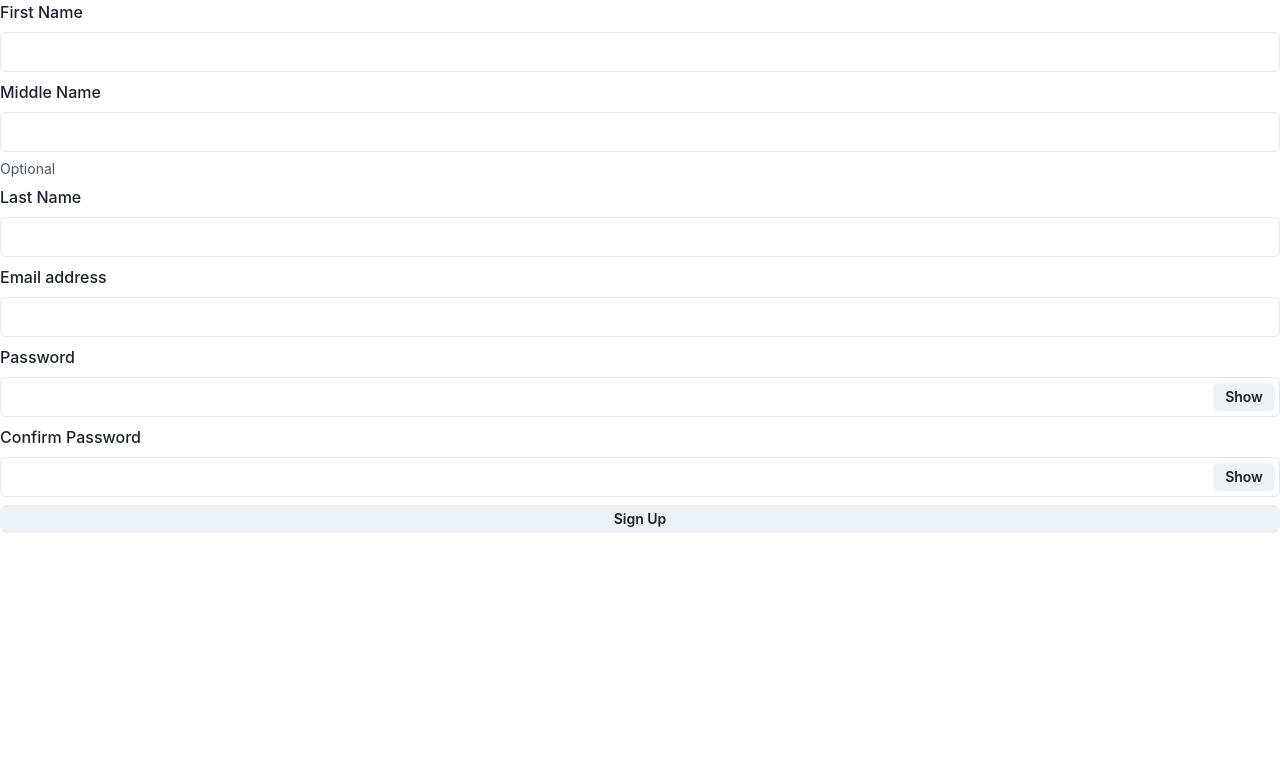
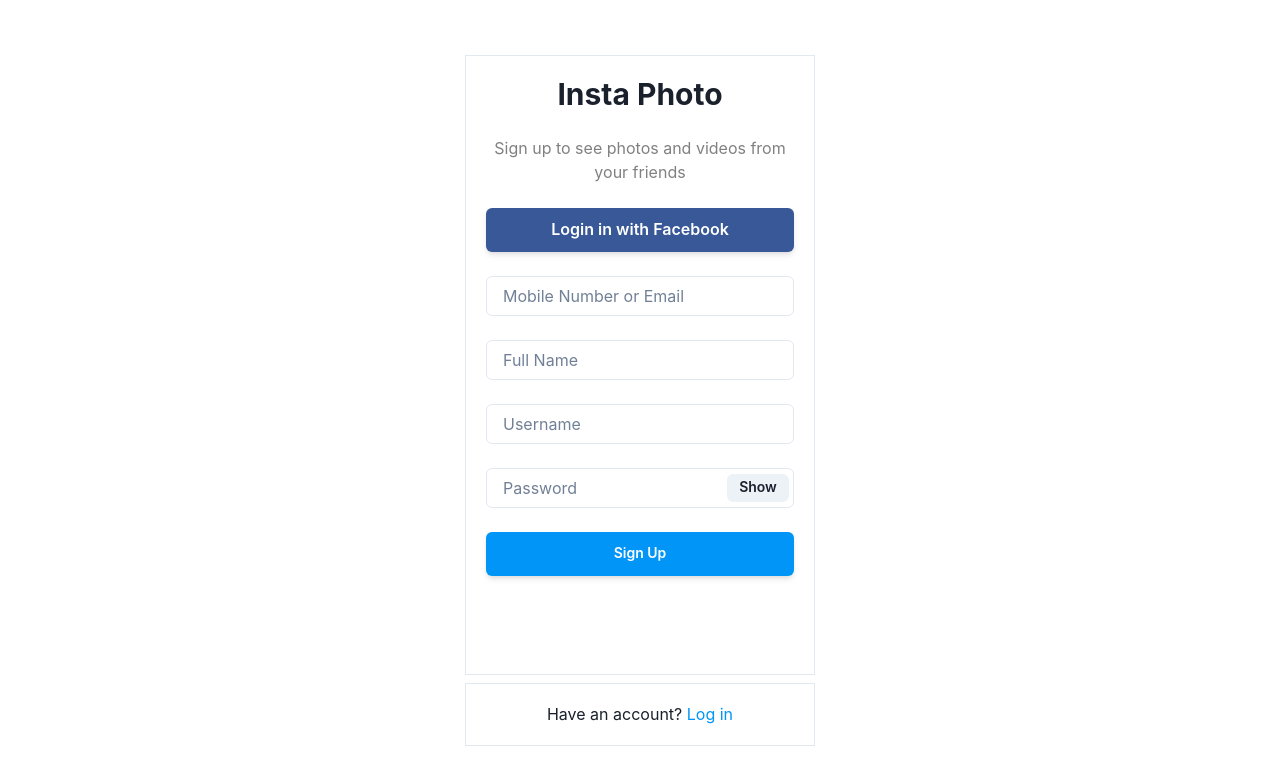
Before and after one commit to E-Turcios/insta--photo, a React app: page /signup in a window 1280 px wide. Shown: the top 784 px of the page. Built offline with nearby package versions, Linux system fonts and the light colour scheme; no server answers.

Commit message:
SignUp set up over

```diff
--- a/client/components/Login.jsx
+++ b/client/components/Login.jsx
@@ -43,7 +43,7 @@ export default function Login() {
         p="20px"
       >
         <Heading as="h4" size="lg" align="center" p="10px">
-          InstaPhoto
+          Insta Photo
         </Heading>
         <FormControl shadow="md">
           <Input
--- a/client/components/Signup.jsx
+++ b/client/components/Signup.jsx
@@ -10,8 +10,12 @@ import {
   InputRightElement,
   Button,
   InputGroup,
+  Text,
+  Heading,
+  HStack,
+  Link,
 } from '@chakra-ui/react';
-
+import { Link as RouterLink } from 'react-router-dom';
 import { useAuth } from '../context/AuthContext';
 export default function Signup() {
   const [show, setShow] = useState(false);
@@ -29,33 +33,47 @@ export default function Signup() {
   }
 
   return (
-    <Stack>
+    <Stack w="100%" h="100vh" alignItems="center" justify="center">
+      <Stack
+        w="350px"
+        h="620px"
+        border="1px"
+        borderColor="gray.200"
+        spacing="24px"
+        p="20px"
+        >
+        <Heading as="h4" size="lg" align="center" >
+          Insta Photo
+        </Heading>
+        <Text color="gray" align="center" fontSize='md'>
+           Sign up to see photos and videos from your friends
+        </Text>
+        <Button
+          h="2.75rem"
+          size="md"
+          colorScheme="facebook"
+          shadow="md"
+        >
+          Login in with Facebook
+        </Button>
+
       <FormControl>
-        <FormLabel> First Name</FormLabel>
-        <Input id="firstname " type="text" />
+        <Input type="email" id="email" placeholder="Mobile Number or Email"
+            ref={emailRef}/>
       </FormControl>
 
       <FormControl>
-        <FormLabel>Middle Name</FormLabel>
-        <Input id="middlename" type="text" />
-        <FormHelperText>Optional</FormHelperText>
+        <Input id="fullname" type="text" placeholder="Full Name"/>
       </FormControl>
 
       <FormControl>
-        <FormLabel> Last Name</FormLabel>
-        <Input id="lastname" type="text" />
+        <Input id="username" type="text" placeholder="Username" />
       </FormControl>
 
       <FormControl>
-        <FormLabel>Email address</FormLabel>
-        <Input id="email" type="email" ref={emailRef} />
-      </FormControl>
-
-      <FormControl>
-        <FormLabel>Password</FormLabel>
         <InputGroup>
           <Input
-            id="password"
+            id="password" placeholder="Password"
             type={show ? 'text' : 'password'}
             ref={passwordRef}
           />
@@ -66,25 +84,27 @@ export default function Signup() {
           </InputRightElement>
         </InputGroup>
       </FormControl>
-      <FormControl>
-        <FormLabel>Confirm Password</FormLabel>
-        <InputGroup>
-          <Input
-            id="confirmationpassword"
-            type={show ? 'text' : 'password'}
-            ref={confirmPasswordRef}
-          />
-          <InputRightElement width="4.5rem">
-            <Button h="1.75rem" size="sm" onClick={handleClick}>
-              {show ? 'Hide' : 'Show'}
-            </Button>
-          </InputRightElement>
-        </InputGroup>
-      </FormControl>
-
-      <Button h="1.75rem" size="sm" onClick={Event => handleSignUp(Event)}>
+      <Button h="2.75rem" size="sm" onClick={Event => handleSignUp(Event)} color="white"
+          backgroundColor="#0095f6"
+          shadow="md">
         Sign Up
       </Button>
+      </Stack>
+      <HStack
+        w="350px"
+        h="63px"
+        border="1px"
+        borderColor="gray.200"
+        justify="center"
+      >
+        <Text>
+        Have an account?
+          <Link as={RouterLink} to="/login" color="#0095f6">
+            {' '}
+            Log in
+          </Link>
+        </Text>
+      </HStack>
     </Stack>
   );
 }
```
